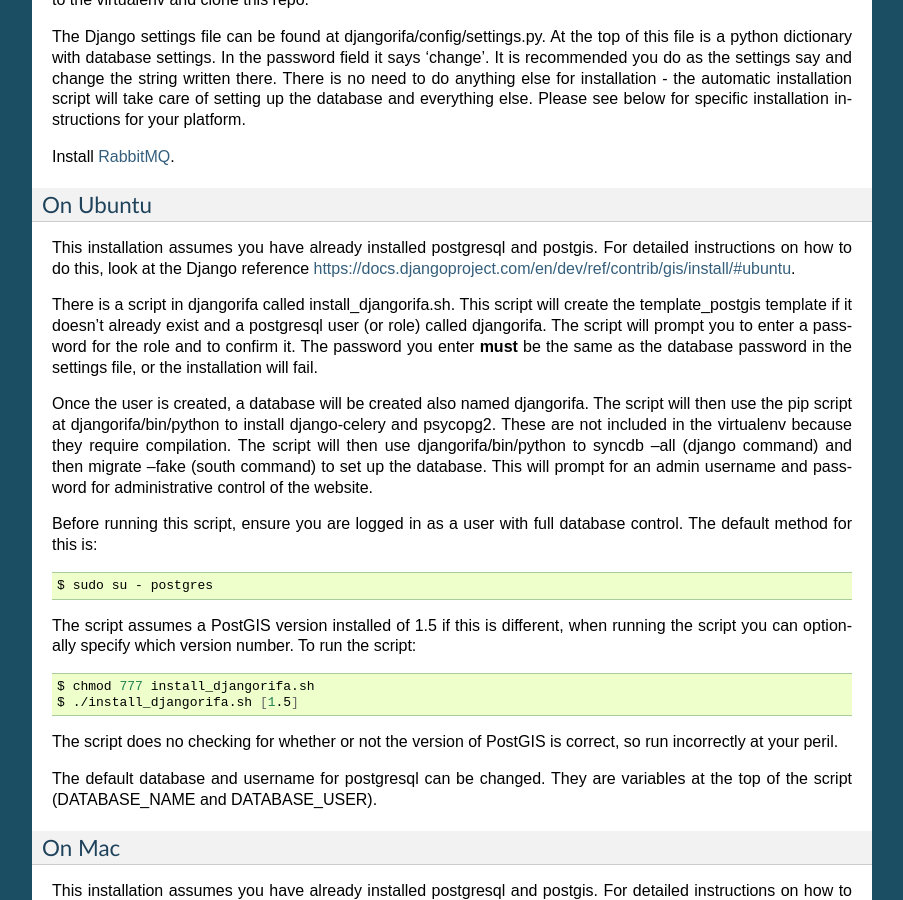
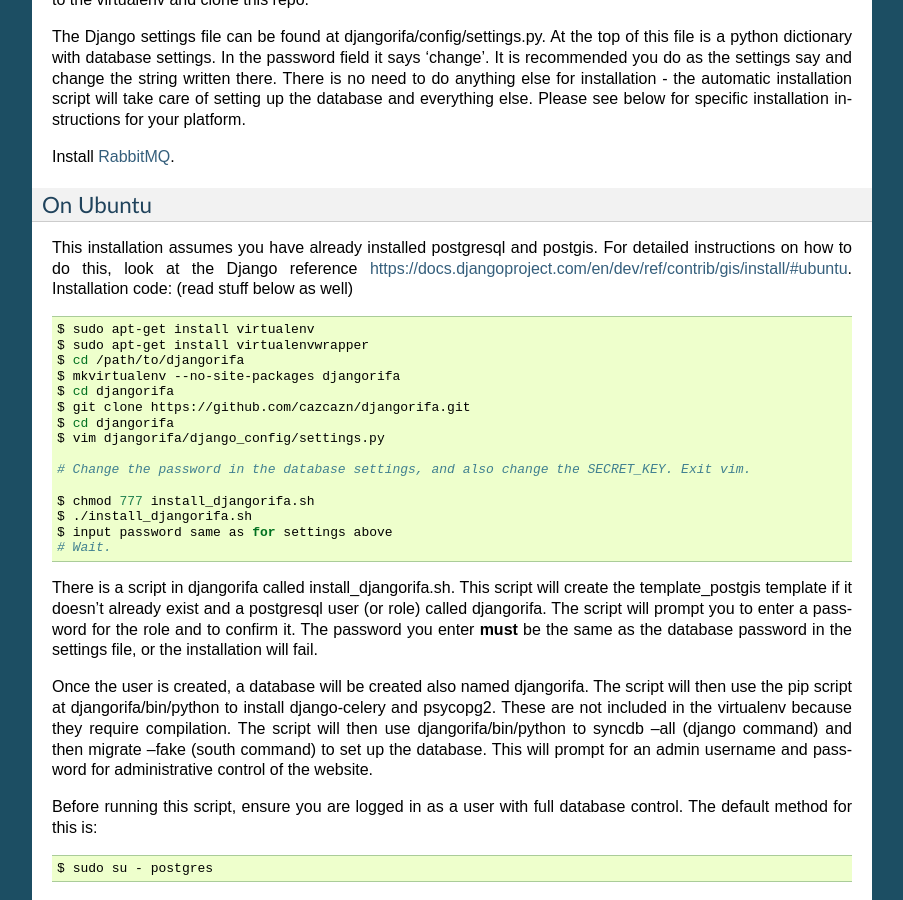
Before and after one commit to taarifa/djangorifa, a Sphinx documentation site: the page built from docs/source/start/installation.rst, in a window 1280 px wide and 900 px high, scrolled down 744 px. Shown: the whole window, without its empty margins (198-1101 px from the left). Built offline with Sphinx 7.4.7, drawn with Linux system fonts in a browser that asks for light colours.

Commit message:
More tweaks to docs and install script

```diff
--- a/docs/source/start/installation.rst
+++ b/docs/source/start/installation.rst
@@ -37,7 +37,26 @@ Install `RabbitMQ`_.
 
 On Ubuntu
 =========
-This installation assumes you have already installed postgresql and postgis. For detailed instructions on how to do this, look at the Django reference https://docs.djangoproject.com/en/dev/ref/contrib/gis/install/#ubuntu.
+This installation assumes you have already installed postgresql and postgis. For detailed instructions on how to do this, look at the Django reference https://docs.djangoproject.com/en/dev/ref/contrib/gis/install/#ubuntu. Installation code: (read stuff below as well)
+
+.. code-block:: bash
+
+  $ sudo apt-get install virtualenv
+  $ sudo apt-get install virtualenvwrapper
+  $ cd /path/to/djangorifa
+  $ mkvirtualenv --no-site-packages djangorifa
+  $ cd djangorifa
+  $ git clone https://github.com/cazcazn/djangorifa.git
+  $ cd djangorifa
+  $ vim djangorifa/django_config/settings.py
+
+  # Change the password in the database settings, and also change the SECRET_KEY. Exit vim.
+
+  $ chmod 777 install_djangorifa.sh
+  $ ./install_djangorifa.sh
+  $ input password same as for settings above
+  # Wait.
+
 
 There is a script in djangorifa called install_djangorifa.sh. This script will create the template_postgis template if it doesn't already exist and a postgresql user (or role) called djangorifa. The script will prompt you to enter a password for the role and to confirm it. The password you enter **must** be the same as the database password in the settings file, or the installation will fail.
 
```
Also changed, not shown: 1 other file.
